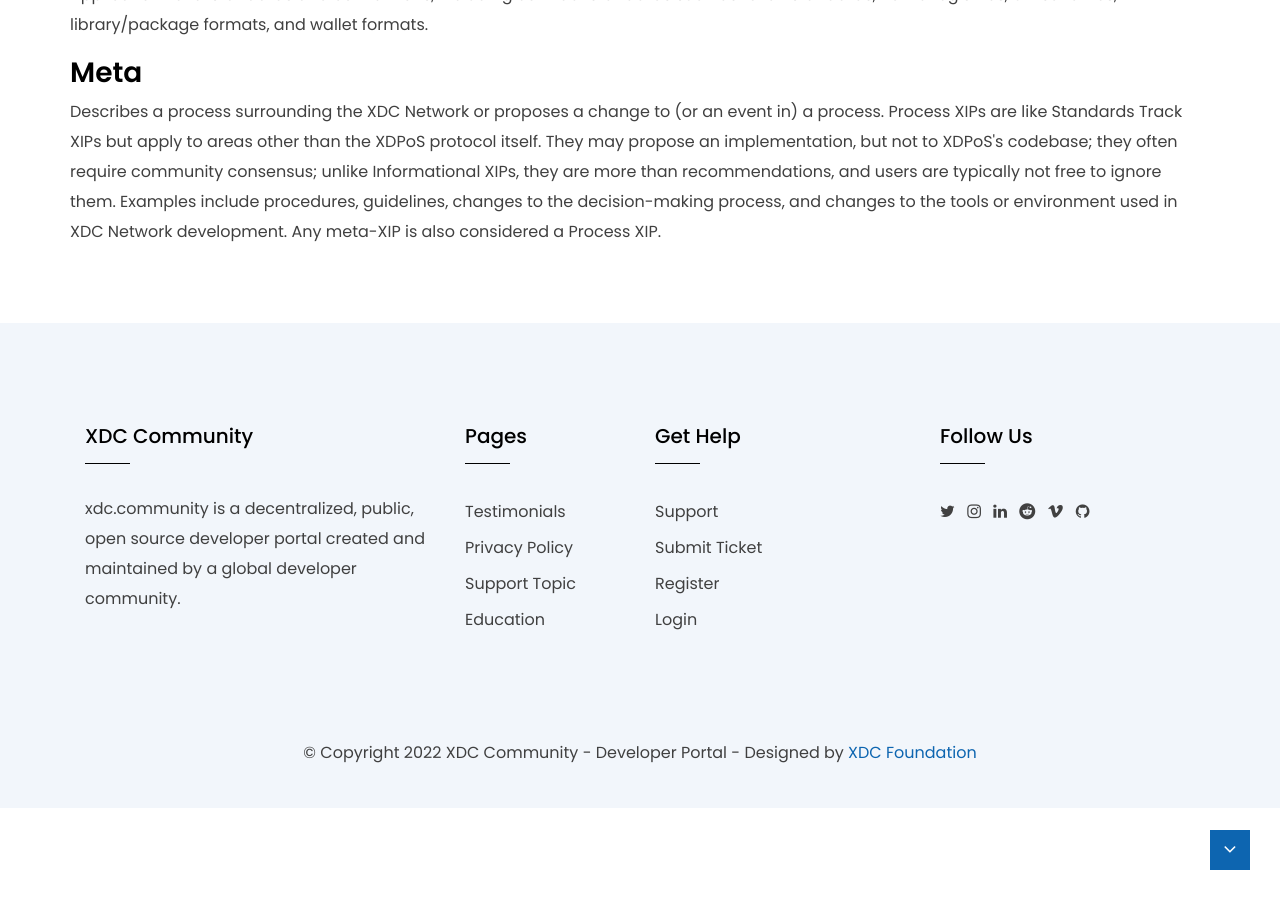
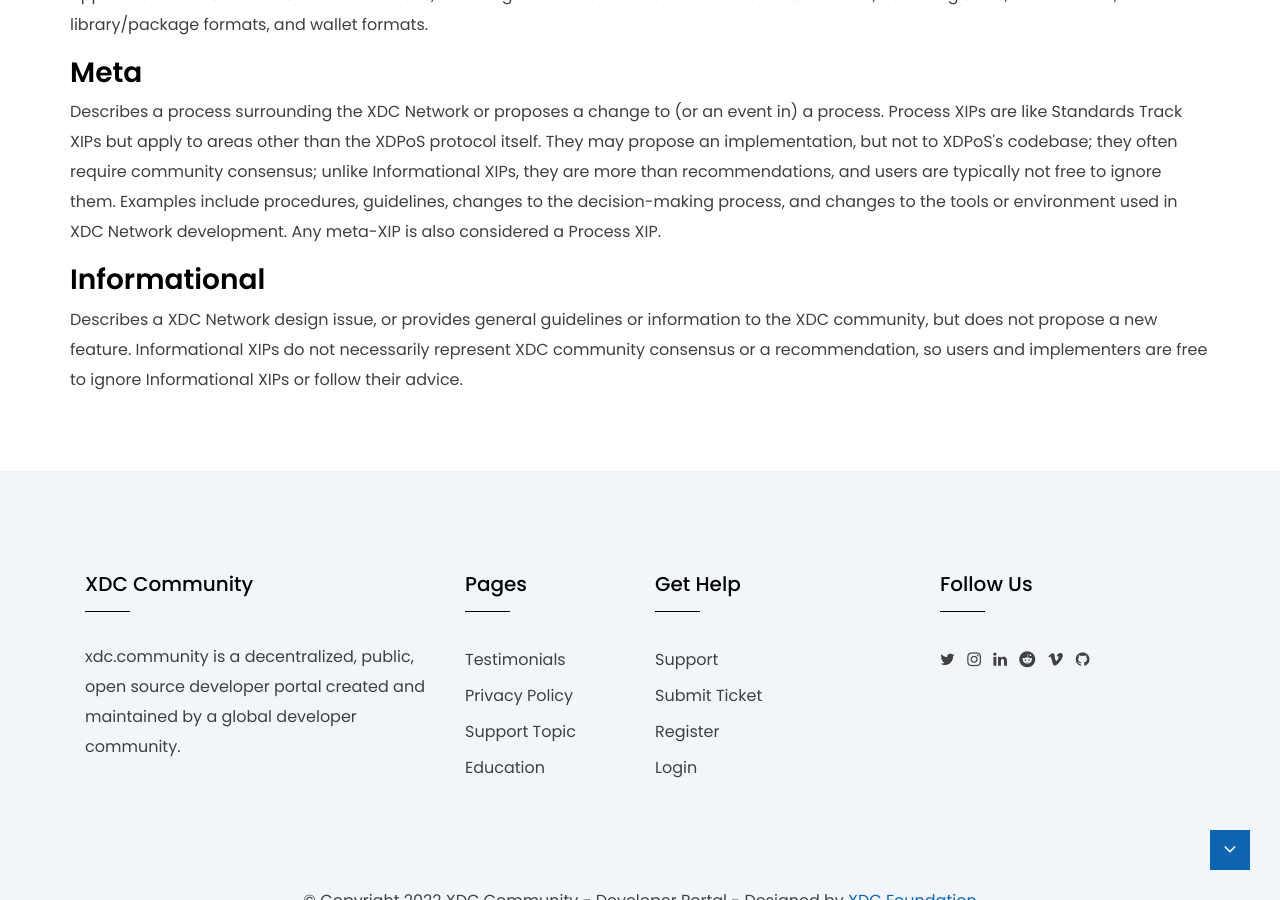
Before and after one commit to XDC-Community/XDC-Community.github.io, a Jekyll site: the page built from pages/xips.html, in a window 1280 px wide and 900 px high, scrolled down 1661 px. Built offline with Jekyll 4.4.1, drawn with Linux system fonts in a browser that asks for light colours.

Commit message:
Update xips.html

```diff
--- a/pages/xips.html
+++ b/pages/xips.html
@@ -49,8 +49,8 @@
                 <h3>Meta</h3>
                 <p>Describes a process surrounding the XDC Network or proposes a change to (or an event in) a process. Process XIPs are like Standards Track XIPs but apply to areas other than the XDPoS protocol itself. They may propose an implementation, but not to XDPoS's codebase; they often require community consensus; unlike Informational XIPs, they are more than recommendations, and users are typically not free to ignore them. Examples include procedures, guidelines, changes to the decision-making process, and changes to the tools or environment used in XDC Network development. Any meta-XIP is also considered a Process XIP.</p>
 
-
-
+                <h3>Informational</h3>
+                <p>Describes a XDC Network design issue, or provides general guidelines or information to the XDC community, but does not propose a new feature. Informational XIPs do not necessarily represent XDC community consensus or a recommendation, so users and implementers are free to ignore Informational XIPs or follow their advice.</p>
 
          </div>
       </div>
```
